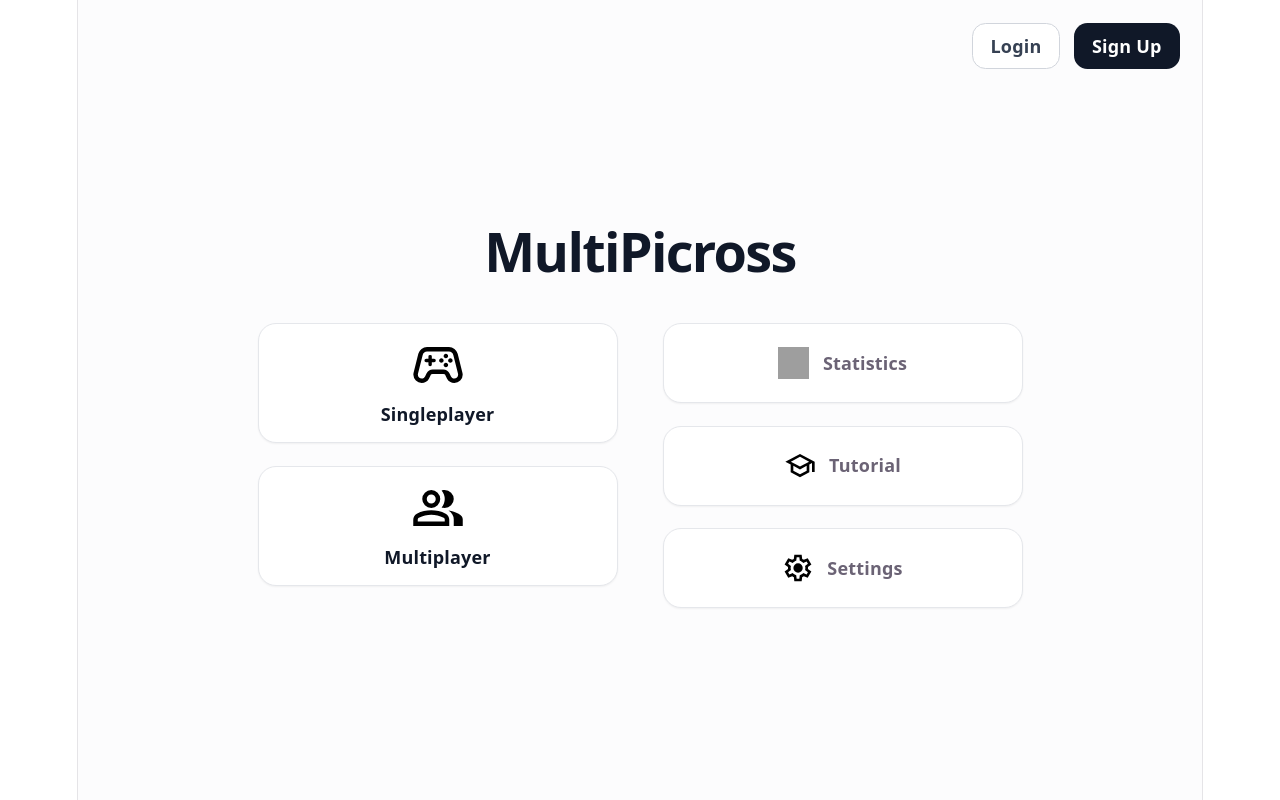
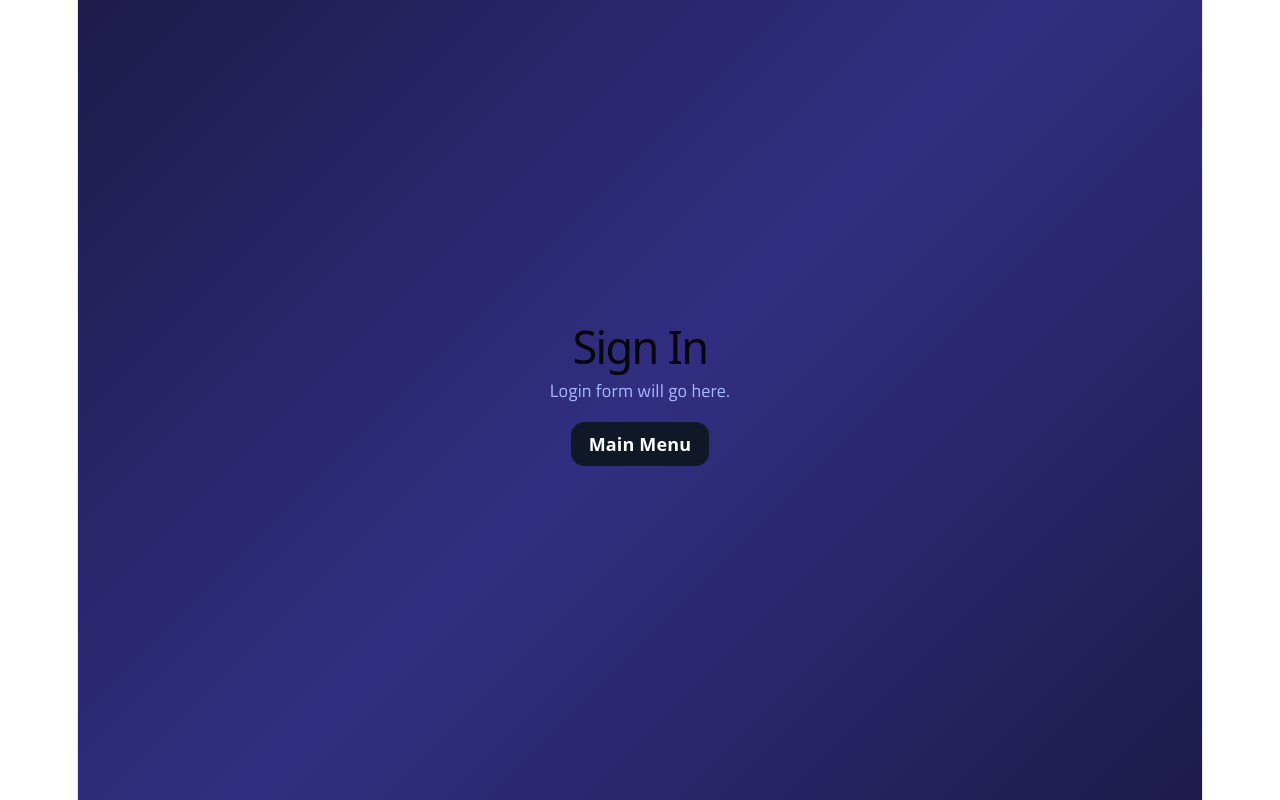
Before and after one commit to Monash-FIT3170/2026W1-MultiPicross, a React (Vite) app in the folder frontend/: page /login in a window 1280 px wide. Built offline with nearby package versions, Linux system fonts and the light colour scheme; grey boxes are pictures that could not be loaded.

Commit message:
Changed main menu to use routes

```diff
--- a/frontend/package.json
+++ b/frontend/package.json
@@ -13,6 +13,7 @@
     "@tailwindcss/vite": "^4.3.0",
     "react": "^19.2.4",
     "react-dom": "^19.2.4",
+    "react-router-dom": "^7.15.1",
     "tailwindcss": "^4.3.0",
     "use-sound": "^5.0.0"
   },
--- a/frontend/src/App.tsx
+++ b/frontend/src/App.tsx
@@ -1,4 +1,5 @@
-import { useState } from "react";
+import { Routes, Route } from "react-router-dom";
+
 import MainMenu from "./pages/MainMenu";
 import { Singleplayer } from "./pages/Singleplayer";
 import { Multiplayer } from "./pages/Multiplayer";
@@ -8,32 +9,20 @@ import { Signup } from "./pages/Signup";
 import { Tutorial } from "./pages/Tutorial";
 import { Settings } from "./pages/Settings";
 
-function App() {
-  const [page, setPage] = useState("menu");
+export default function App() {
+  return (
+    <div>
+        <Routes>
+          <Route path="/" element={<MainMenu />} />
+          <Route path="/singleplayer" element={<Singleplayer />} />
+          <Route path="/multiplayer" element={<Multiplayer />} />
+          <Route path="/statistics" element={<Statistics />} />
+          <Route path="/login" element={<Login />} />
+          <Route path="/signup" element={<Signup />} />
+          <Route path="/tutorial" element={<Tutorial />} />
+          <Route path="/settings" element={<Settings />} />
+        </Routes>
+    </div>
 
-  function renderPage() {
-    switch (page) {
-      case "menu":
-      default:
-        return <MainMenu navigate={setPage} />;
-      case "singleplayer":
-        return <Singleplayer navigate={setPage} />;
-      case "multiplayer":
-        return <Multiplayer navigate={setPage} />;
-      case "statistics":
-        return <Statistics navigate={setPage} />;
-      case "login":
-        return <Login navigate={setPage} />;
-      case "signup":
-        return <Signup navigate={setPage} />;
-      case "tutorial":
-        return <Tutorial navigate={setPage} />;
-      case "settings":
-        return <Settings navigate={setPage} />;
-    }
-  }
-
-  return <>{renderPage()}</>;
+  );
 }
-
-export default App;
--- a/frontend/src/main.tsx
+++ b/frontend/src/main.tsx
@@ -1,10 +1,10 @@
-import { StrictMode } from "react";
 import { createRoot } from "react-dom/client";
+import { BrowserRouter} from "react-router-dom"
 import "./index.css";
 import App from "./App.tsx";
 
 createRoot(document.getElementById("root")!).render(
-  <StrictMode>
-    <App />
-  </StrictMode>,
+  <BrowserRouter>
+    <App/>
+  </BrowserRouter>
 );
--- a/frontend/src/pages/Login.tsx
+++ b/frontend/src/pages/Login.tsx
@@ -1,10 +1,7 @@
-import React from "react";
+import { useNavigate } from "react-router-dom";
 
-type LoginProps = {
-  navigate: React.Dispatch<React.SetStateAction<string>>;
-};
-
-export function Login({ navigate }: LoginProps) {
+export function Login() {
+  const navigate = useNavigate();
   return (
     <div className="page-placeholder">
       <h1>Sign In</h1>
@@ -12,7 +9,7 @@ export function Login({ navigate }: LoginProps) {
 
       <button
         className="rounded-xl bg-gray-900 px-4 py-2 font-semibold text-white hover:bg-black"
-        onClick={() => navigate("mainmenu")}
+        onClick={() => navigate("")}
       >
         Main Menu
       </button>
--- a/frontend/src/pages/MainMenu.tsx
+++ b/frontend/src/pages/MainMenu.tsx
@@ -1,30 +1,27 @@
-import React from "react";
 import singleplayerIcon from "../assets/singleplayer.svg";
 import multiIcon from "../assets/multiplayer.svg";
 import statsIcon from "../assets/stats.svg";
 import tutorialIcon from "../assets/tutorial.svg";
 import settingsIcon from "../assets/settings.svg";
 import "../index.css";
+import { useNavigate } from "react-router-dom";
 
-type MainMenuProps = {
-  navigate: React.Dispatch<React.SetStateAction<string>>;
-};
-
-export default function MainMenu({ navigate }: MainMenuProps) {
+export default function MainMenu() {
+  const navigate = useNavigate();
   return (
     <div className="relative flex min-h-screen flex-col items-center justify-center bg-[#fcfcfd]">
       {/* Top Right Auth Buttons */}
       <div className="absolute right-5 top-5 flex gap-3">
         <button
           className="rounded-xl border border-gray-300 bg-white px-4 py-2 font-semibold text-gray-700 hover:bg-gray-100"
-          onClick={() => navigate("login")}
+          onClick={() => navigate("/login")}
         >
           Login
         </button>
 
         <button
           className="rounded-xl bg-gray-900 px-4 py-2 font-semibold text-white hover:bg-black"
-          onClick={() => navigate("signup")}
+          onClick={() => navigate("/signup")}
         >
           Sign Up
         </button>
@@ -38,7 +35,7 @@ export default function MainMenu({ navigate }: MainMenuProps) {
         {/* LEFT */}
         <div className="flex flex-col gap-5">
           <button
-            onClick={() => navigate("singleplayer")}
+            onClick={() => navigate("/singleplayer")}
             className="flex h-[120px] w-[360px] flex-col items-center justify-center rounded-2xl border bg-white font-bold text-gray-900 shadow-xs transition hover:-translate-y-1 hover:text-black hover:bg-accent-primary-inverted hover:shadow-lg hover:invert"
           >
             <img src={singleplayerIcon} className="mb-2 h-12 w-12 " />
@@ -46,7 +43,7 @@ export default function MainMenu({ navigate }: MainMenuProps) {
           </button>
 
           <button
-            onClick={() => navigate("multiplayer")}
+            onClick={() => navigate("/multiplayer")}
             className="flex h-[120px] w-[360px] flex-col items-center justify-center rounded-2xl border bg-white font-bold text-gray-900 shadow-xs transition hover:-translate-y-1 hover:text-black hover:bg-accent-primary-inverted hover:shadow-lg hover:invert"
           >
             <img src={multiIcon} className="mb-2 h-12 w-12" />
@@ -57,7 +54,7 @@ export default function MainMenu({ navigate }: MainMenuProps) {
         {/* RIGHT */}
         <div className="flex flex-col gap-5">
           <button
-            onClick={() => navigate("statistics")}
+            onClick={() => navigate("/statistics")}
             className="flex h-[80px] w-[360px] items-center justify-center gap-3 rounded-2xl border bg-white font-bold shadow-xs hover:-translate-y-1 hover:text-black hover:bg-accent-primary-inverted hover:shadow-lg hover:invert"
           >
             <img src={statsIcon} className="h-7 w-7" />
@@ -65,7 +62,7 @@ export default function MainMenu({ navigate }: MainMenuProps) {
           </button>
 
           <button
-            onClick={() => navigate("tutorial")}
+            onClick={() => navigate("/tutorial")}
             className="flex h-[80px] w-[360px] items-center justify-center gap-3 rounded-2xl border bg-white font-bold shadow-xs hover:-translate-y-1 hover:text-black hover:bg-accent-primary-inverted hover:shadow-lg hover:invert"
           >
             <img src={tutorialIcon} className="h-7 w-7" />
@@ -73,7 +70,7 @@ export default function MainMenu({ navigate }: MainMenuProps) {
           </button>
 
           <button
-            onClick={() => navigate("settings")}
+            onClick={() => navigate("/settings")}
             className="flex h-[80px] w-[360px] items-center justify-center gap-3 rounded-2xl border bg-white font-bold shadow-xs hover:-translate-y-1 hover:text-black hover:bg-accent-primary-inverted hover:shadow-lg hover:invert"
           >
             <img src={settingsIcon} className="h-7 w-7" />
--- a/frontend/src/pages/Multiplayer.tsx
+++ b/frontend/src/pages/Multiplayer.tsx
@@ -1,10 +1,8 @@
-import React from "react";
+import { useNavigate } from "react-router-dom";
 
-type MultiplayerProps = {
-  navigate: React.Dispatch<React.SetStateAction<string>>;
-};
 
-export function Multiplayer({ navigate }: MultiplayerProps) {
+export function Multiplayer() {
+  const navigate = useNavigate();
   return (
     <div className="page-placeholder">
       <h1>Multiplayer</h1>
@@ -12,7 +10,7 @@ export function Multiplayer({ navigate }: MultiplayerProps) {
 
       <button
         className="rounded-xl bg-gray-900 px-4 py-2 font-semibold text-white hover:bg-black"
-        onClick={() => navigate("mainmenu")}
+        onClick={() => navigate("")}
       >
         Main Menu
       </button>
--- a/frontend/src/pages/Settings.tsx
+++ b/frontend/src/pages/Settings.tsx
@@ -1,10 +1,8 @@
 import "./PagePlaceholder.css";
+import { useNavigate } from "react-router-dom";
 
-type SettingsProps = {
-  navigate: React.Dispatch<React.SetStateAction<string>>;
-};
-
-export function Settings({ navigate }: SettingsProps) {
+export function Settings() {
+  const navigate = useNavigate();
   return (
     <div className="page-placeholder">
       <h1>Settings</h1>
@@ -12,7 +10,7 @@ export function Settings({ navigate }: SettingsProps) {
 
       <button
         className="rounded-xl bg-gray-900 px-4 py-2 font-semibold text-white hover:bg-black"
-        onClick={() => navigate("mainmenu")}
+        onClick={() => navigate("")}
       >
         Main Menu
       </button>
--- a/frontend/src/pages/Signup.tsx
+++ b/frontend/src/pages/Signup.tsx
@@ -1,10 +1,7 @@
-import React from "react";
+import { useNavigate } from "react-router-dom";
 
-type SignupProps = {
-  navigate: React.Dispatch<React.SetStateAction<string>>;
-};
-
-export function Signup({ navigate }: SignupProps) {
+export function Signup() {
+  const navigate = useNavigate();
   return (
     <div className="page-placeholder">
       <h1>Sign Up</h1>
@@ -12,7 +9,7 @@ export function Signup({ navigate }: SignupProps) {
 
       <button
         className="rounded-xl bg-gray-900 px-4 py-2 font-semibold text-white hover:bg-black"
-        onClick={() => navigate("mainmenu")}
+        onClick={() => navigate("")}
       >
         Main Menu
       </button>
--- a/frontend/src/pages/Singleplayer.tsx
+++ b/frontend/src/pages/Singleplayer.tsx
@@ -1,18 +1,16 @@
 import Board from "../components/Board";
 import "./PagePlaceholder.css";
+import { useNavigate } from "react-router-dom";
 
-type SingleplayerProps = {
-  navigate: React.Dispatch<React.SetStateAction<string>>;
-};
-
-export function Singleplayer({ navigate }: SingleplayerProps) {
+export function Singleplayer() {
+  const navigate = useNavigate();
   return (
     <div className="page-placeholder">
       <h1>Singleplayer</h1>
       <p>Puzzle selection will go here.</p>
       <button
         className="rounded-xl bg-gray-900 px-4 py-2 font-semibold text-white hover:bg-black"
-        onClick={() => navigate("mainmenu")}
+        onClick={() => navigate("")}
       >
         Main Menu
       </button>
--- a/frontend/src/pages/Statistics.tsx
+++ b/frontend/src/pages/Statistics.tsx
@@ -1,10 +1,7 @@
-import React from "react";
+import { useNavigate } from "react-router-dom";
 
-type StatisticsProps = {
-  navigate: React.Dispatch<React.SetStateAction<string>>;
-};
-
-export function Statistics({ navigate }: StatisticsProps) {
+export function Statistics() {
+  const navigate = useNavigate();
   return (
     <div className="page-placeholder">
       <h1>Statistics</h1>
@@ -12,10 +9,11 @@ export function Statistics({ navigate }: StatisticsProps) {
 
       <button
         className="rounded-xl bg-gray-900 px-4 py-2 font-semibold text-white hover:bg-black"
-        onClick={() => navigate("mainmenu")}
+        onClick={() => navigate("")}
       >
         Main Menu
       </button>
     </div>
+
   );
 }
--- a/frontend/src/pages/Tutorial.tsx
+++ b/frontend/src/pages/Tutorial.tsx
@@ -1,10 +1,7 @@
-import React from "react";
+import { useNavigate } from "react-router-dom";
 
-type TutorialProps = {
-  navigate: React.Dispatch<React.SetStateAction<string>>;
-};
-
-export function Tutorial({ navigate }: TutorialProps) {
+export function Tutorial() {
+  const navigate = useNavigate();
   return (
     <div className="page-placeholder">
       <h1>Tutorial</h1>
@@ -12,7 +9,7 @@ export function Tutorial({ navigate }: TutorialProps) {
 
       <button
         className="rounded-xl bg-gray-900 px-4 py-2 font-semibold text-white hover:bg-black"
-        onClick={() => navigate("mainmenu")}
+        onClick={() => navigate("/mainmenu")}
       >
         Main Menu
       </button>
```
Also changed, not shown: 1 other file (tests, documents, lock files or other folders).
